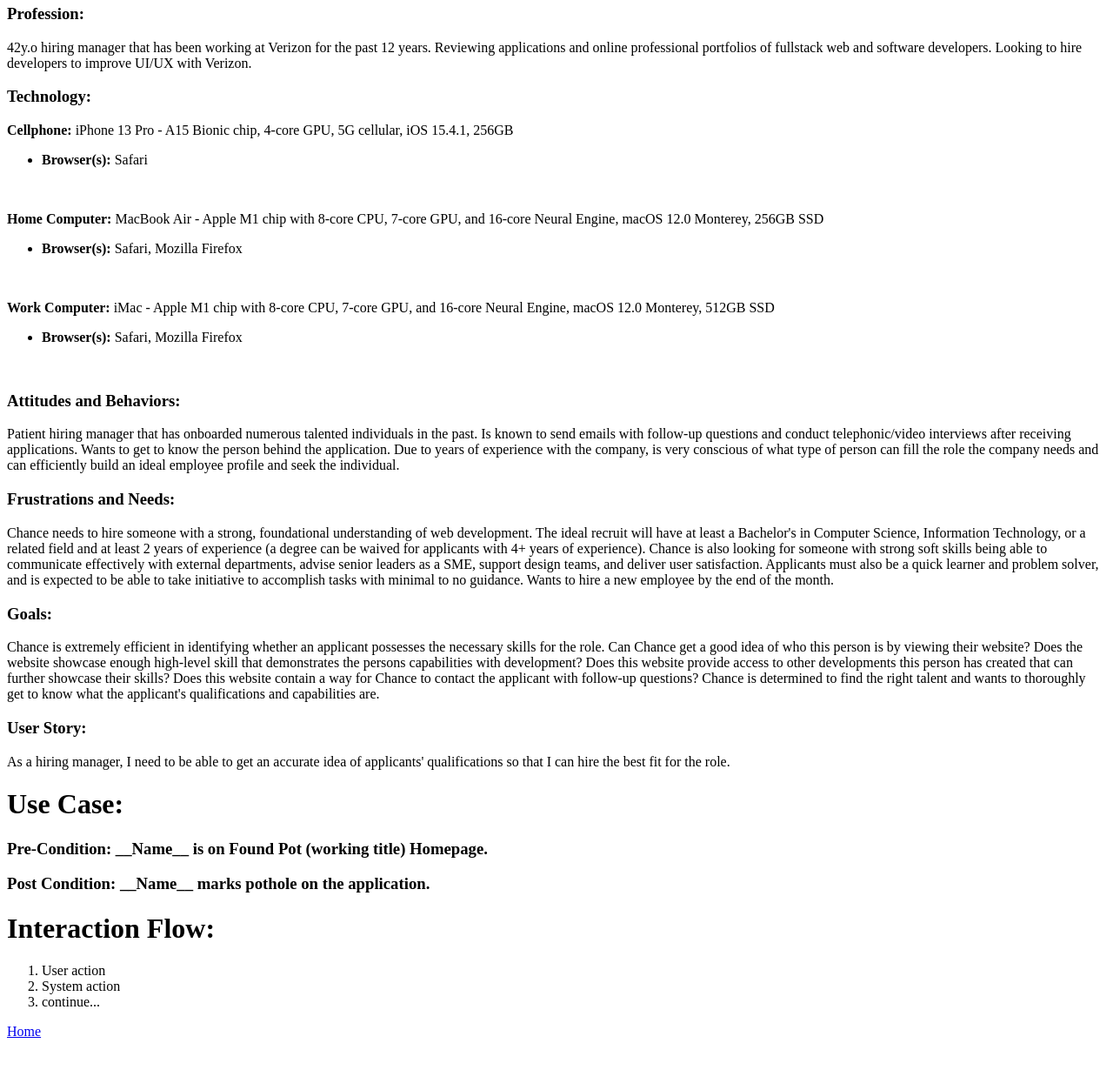
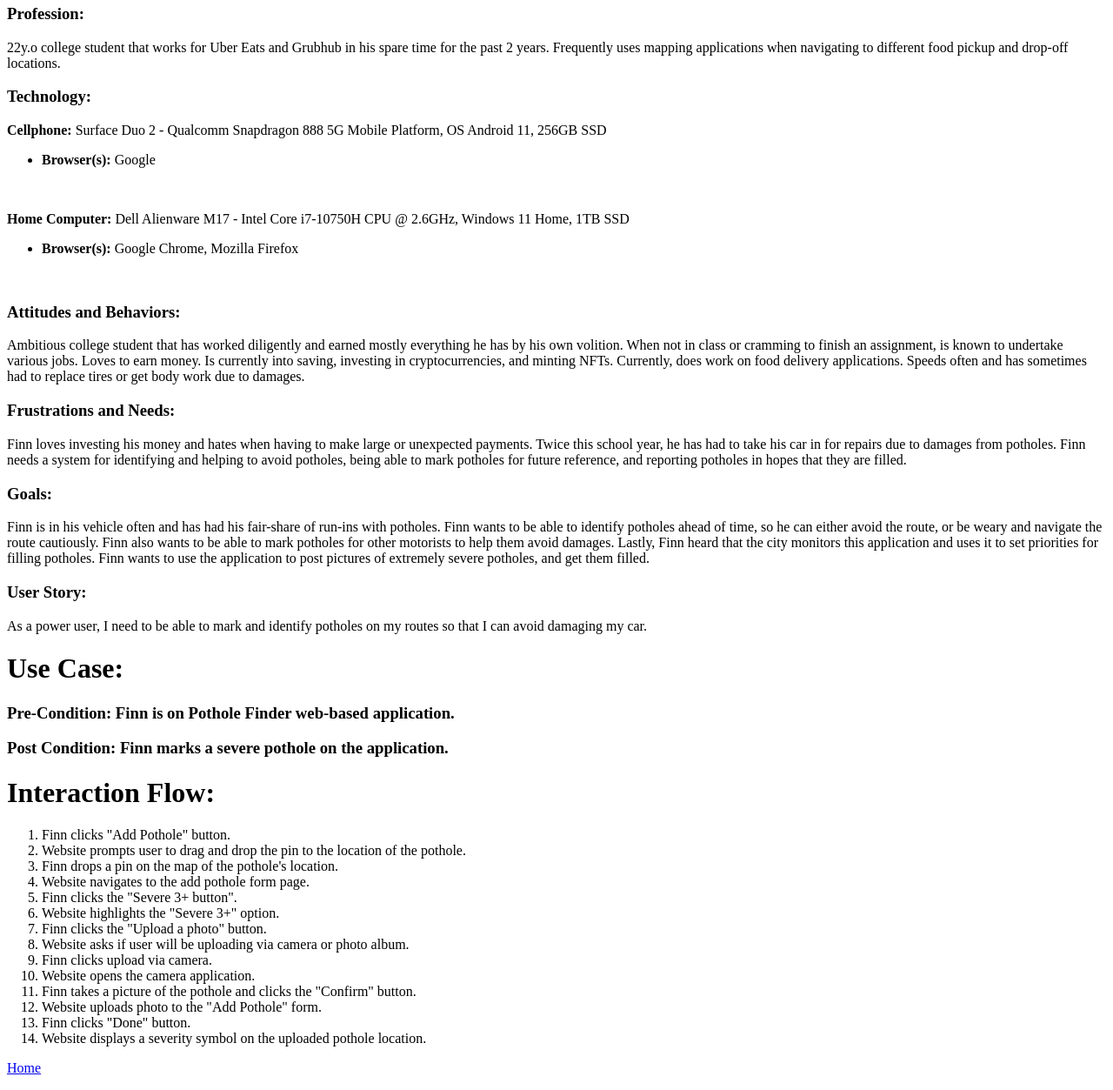
Before and after one commit to deepdive-bootcamp-team-pf/pothole-finder, a plain HTML site: page documentation/deon-persona.html in a window 1280 px wide. Shown: the part 122-1375 px from the top of the page at 87% size. Before the commit the page ends 1333 px from the top, so only its background shows below. Drawn offline with Linux system fonts and the light colour scheme.

Commit message:
Created a power user persona, use case, and interaction flow.

```diff
--- a/documentation/deon-persona.html
+++ b/documentation/deon-persona.html
@@ -2,69 +2,67 @@
 <html lang="en">
 <head>
     <meta charset="UTF-8">
-    <title>Title</title>
+    <title>Finn Mertens - Power User</title>
 </head>
 <body>
 
 <h1>Persona:</h1>
-<h2>Chance N. Deas</h2>
+<h2>Finn Mertens</h2>
 <h3>Profession:</h3>
-<p>42y.o hiring manager that has been working at Verizon for the past 12 years. Reviewing applications and online
-    professional portfolios of fullstack web and software developers. Looking to hire developers to improve UI/UX with
-    Verizon.</p>
+<p>22y.o college student that works for Uber Eats and Grubhub in his spare time for the past 2 years. Frequently
+    uses mapping applications when navigating to different food pickup and drop-off locations.</p>
 <h3>Technology:</h3>
-<p><strong>Cellphone:</strong> iPhone 13 Pro - A15 Bionic chip, 4-core GPU, 5G cellular, iOS 15.4.1, 256GB</p>
+<p><strong>Cellphone:</strong> Surface Duo 2 - Qualcomm Snapdragon 888 5G Mobile Platform, OS Android 11, 256GB SSD</p>
 <ul>
-    <li><strong>Browser(s):</strong> Safari</li>
+    <li><strong>Browser(s):</strong> Google</li>
 </ul>
 <br>
-<p><strong>Home Computer:</strong> MacBook Air - Apple M1 chip with 8-core CPU, 7-core GPU, and 16-core Neural Engine,
-    macOS 12.0 Monterey, 256GB SSD</p>
+<p><strong>Home Computer:</strong> Dell Alienware M17 - Intel Core i7-10750H CPU @ 2.6GHz, Windows 11 Home, 1TB SSD</p>
 <ul>
-    <li><strong>Browser(s):</strong> Safari, Mozilla Firefox</li>
-</ul>
-<br>
-<p><strong>Work Computer:</strong> iMac - Apple M1 chip with 8-core CPU, 7-core GPU, and 16-core Neural Engine,
-    macOS 12.0 Monterey, 512GB SSD</p>
-<ul>
-    <li><strong>Browser(s):</strong> Safari, Mozilla Firefox</li>
+    <li><strong>Browser(s):</strong> Google Chrome, Mozilla Firefox</li>
 </ul>
 <br>
 <h3>Attitudes and Behaviors:</h3>
-<p>Patient hiring manager that has onboarded numerous talented individuals in the past. Is known to send emails with
-    follow-up questions and conduct telephonic/video interviews after receiving applications. Wants to get to know the
-    person behind the application. Due to years of experience with the company, is very conscious of what type of person
-    can fill the role the company needs and can efficiently build an ideal employee profile and seek the individual.</p>
+<p>Ambitious college student that has worked diligently and earned mostly everything he has by his own volition. When
+    not in class or cramming to finish an assignment, is known to undertake various jobs. Loves to earn money. Is
+    currently into saving, investing in cryptocurrencies, and minting NFTs. Currently, does work on food delivery
+    applications. Speeds often and has sometimes had to replace tires or get body work due to damages.</p>
 <h3>Frustrations and Needs:</h3>
-<p>Chance needs to hire someone with a strong, foundational understanding of web development. The ideal recruit will
-    have at least a Bachelor's in Computer Science, Information Technology, or a related field and at least 2 years of
-    experience (a degree can be waived for applicants with 4+ years of experience). Chance is also looking for someone
-    with strong soft skills being able to communicate effectively with external departments, advise senior leaders as a
-    SME, support design teams, and deliver user satisfaction. Applicants must also be a quick learner and problem
-    solver, and is expected to be able to take initiative to accomplish tasks with minimal to no guidance. Wants to hire
-    a new employee by the end of the month.</p>
+<p>Finn loves investing his money and hates when having to make large or unexpected payments. Twice this school year,
+    he has had to take his car in for repairs due to damages from potholes. Finn needs a system for identifying and
+    helping to avoid potholes, being able to mark potholes for future reference, and reporting potholes in hopes that
+    they are filled.</p>
 <h3>Goals:</h3>
-<p>Chance is extremely efficient in identifying whether an applicant possesses the necessary skills for the role.
-    Can Chance get a good idea of who this person is by viewing their website? Does the website showcase enough
-    high-level skill that demonstrates the persons capabilities with development? Does this website provide access to
-    other developments this person has created that can further showcase their skills? Does this website contain a way
-    for Chance to contact the applicant with follow-up questions? Chance is determined to find the right talent and
-    wants to thoroughly get to know what the applicant's qualifications and capabilities are.</p>
+<p>Finn is in his vehicle often and has had his fair-share of run-ins with potholes. Finn wants to be able to
+    identify potholes ahead of time, so he can either avoid the route, or be weary and navigate the route cautiously.
+    Finn also wants to be able to mark potholes for other motorists to help them avoid damages. Lastly, Finn heard
+    that the city monitors this application and uses it to set priorities for filling potholes. Finn wants to use the
+    application to post pictures of extremely severe potholes, and get them filled.</p>
 <h3>User Story:</h3>
-<p>As a hiring manager, I need to be able to get an accurate idea of applicants' qualifications so that I can hire the
-    best fit for the role.</p>
+<p>As a power user, I need to be able to mark and identify potholes on my routes so that I can avoid damaging my car.</p>
 
 <h1>Use Case:</h1>
 
-<h3>Pre-Condition: __Name__ is on Found Pot (working title) Homepage.</h3>
+<h3>Pre-Condition: Finn is on Pothole Finder web-based application.</h3>
 
-<h3>Post Condition: __Name__ marks pothole on the application.</h3>
+<h3>Post Condition: Finn marks a severe pothole on the application.</h3>
 
 <h1>Interaction Flow:</h1>
 <ol>
-    <li>User action</li>
-    <li>System action</li>
-    <li>continue...</li>
+    <li>Finn clicks "Add Pothole" button.</li>
+    <li>Website prompts user to drag and drop the pin to the location of the pothole.</li>
+    <li>Finn drops a pin on the map of the pothole's location.</li>
+    <li>Website navigates to the add pothole form page.</li>
+    <li>Finn clicks the "Severe 3+ button".</li>
+    <li>Website highlights the "Severe 3+" option.</li>
+    <li>Finn clicks the "Upload a photo" button.</li>
+    <li>Website asks if user will be uploading via camera or photo album.</li>
+    <li>Finn clicks upload via camera.</li>
+    <li>Website opens the camera application.</li>
+    <li>Finn takes a picture of the pothole and clicks the "Confirm" button.</li>
+    <li>Website uploads photo to the "Add Pothole" form.</li>
+    <li>Finn clicks "Done" button.</li>
+    <li>Website displays a severity symbol on the uploaded pothole location.</li>
 </ol>
 <p><a href="./index.html">Home</a></p>
 </body>
```
